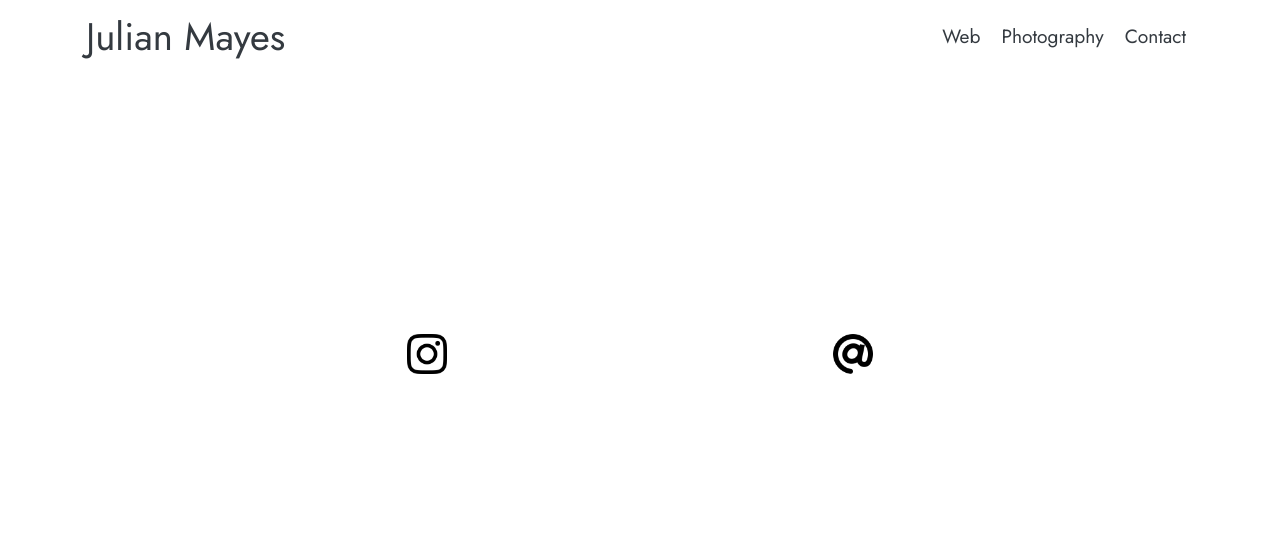
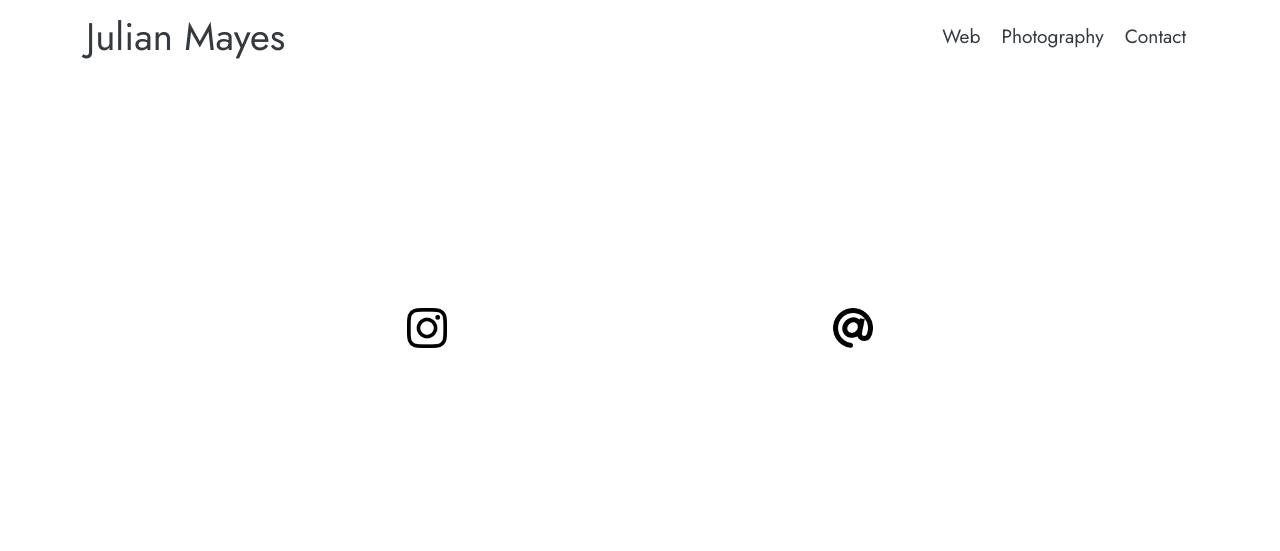
Before and after one commit to cre8rec/Julian-Mayes, a plain HTML site: page Contact.html in a window 1280 px wide. Drawn offline with nearby package versions, Linux system fonts and the light colour scheme.

Commit message:
size and style

```diff
--- a/style.css
+++ b/style.css
@@ -311,7 +311,7 @@ icon:hover{
 }
 
 .row {
-    margin: 5vw 0 10vw 0;
+    margin: 3vw 0 10vw 0;
 }
 
 .touch {
```
Also changed, not shown: Web.html (+1 -0 lines).
